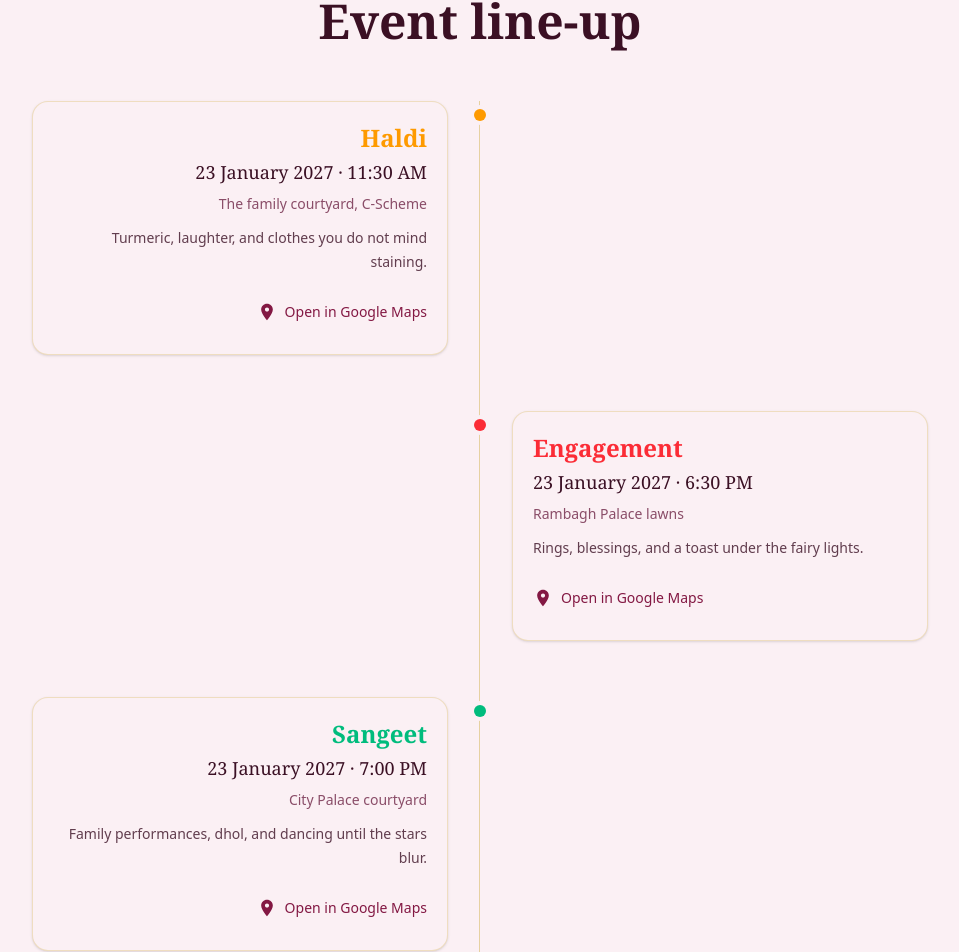
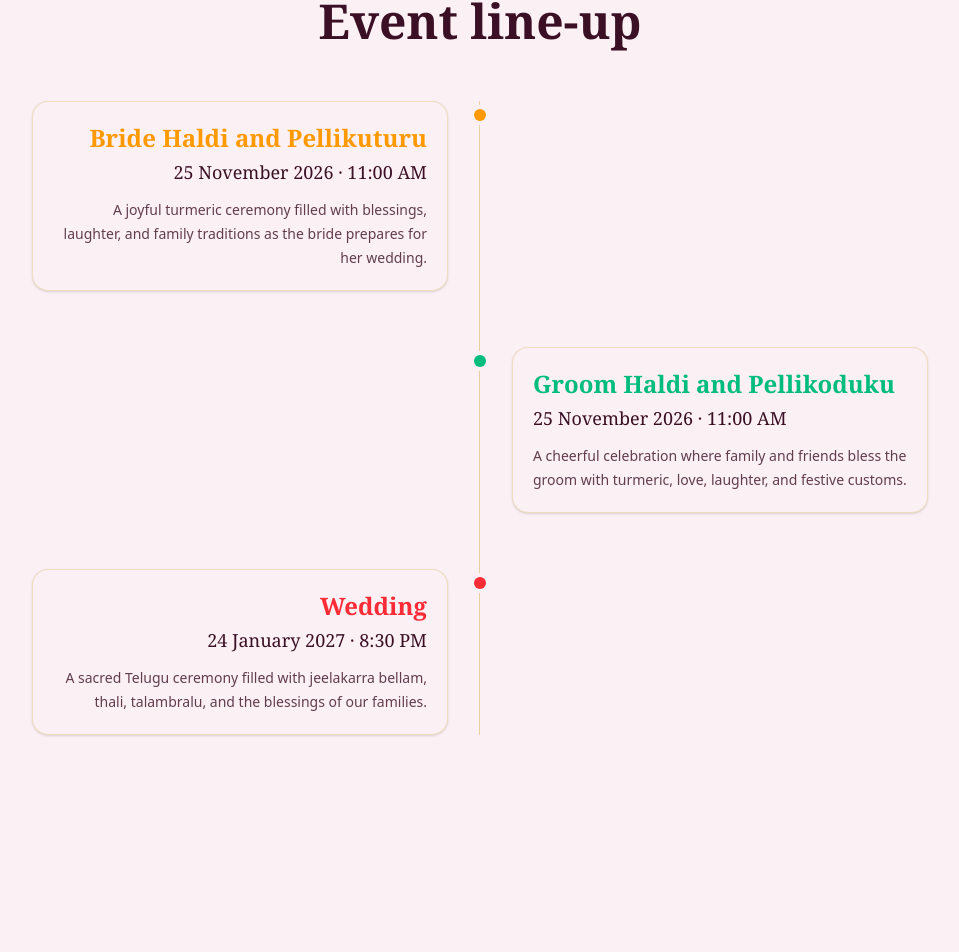
Before and after one commit to puneethjakkula/MP-Wedding-Invite, a React (Vite) app: page / in a window 1280 px wide. Shown: the part 1839-2791 px from the top of the page, without its empty margins (160-1119 px from the left). Built offline with nearby package versions, Linux system fonts and the light colour scheme.

Commit message:
Edit events

```diff
--- a/src/components/Lineup.jsx
+++ b/src/components/Lineup.jsx
@@ -1,6 +1,6 @@
 import { site } from "../data/site.config";
 import { getAccent } from "../lib/accentClasses";
-import { Icon } from "./Icon";
+// import { Icon } from "./Icon";
 
 export function Lineup() {
   const { lineup, events } = site;
@@ -43,6 +43,7 @@ export function Lineup() {
                   </p>
                   <p className="mt-2 text-sm text-muted">{event.venue}</p>
                   <p className="mt-3 text-sm leading-6 text-ink/80">{event.note}</p>
+                  {/*
                   <a
                     href={event.mapsUrl}
                     target="_blank"
@@ -52,6 +53,7 @@ export function Lineup() {
                     <Icon name="place" className="h-5 w-5" />
                     {lineup.mapsLabel}
                   </a>
+                */}
                 </article>
               </li>
             );
--- a/src/data/site.config.js
+++ b/src/data/site.config.js
@@ -60,72 +60,42 @@ export const site = {
   lineup: {
     eyebrow: "The celebrations",
     heading: "Event line-up",
-    mapsLabel: "Open in Google Maps",
+    // mapsLabel: "Open in Google Maps",
   },
   events: [
     {
-      id: "haldi",
-      title: "Haldi",
-      date: "23 January 2027",
-      time: "11:30 AM",
-      venue: "The family courtyard, C-Scheme",
-      note: "Turmeric, laughter, and clothes you do not mind staining.",
+      id: "bride-haldi",
+      title: "Bride Haldi and Pellikuturu",
+      date: "25 November 2026",
+      time: "11:00 AM",
+      // venue: "Bride's Home",
+      note: "A joyful turmeric ceremony filled with blessings, laughter, and family traditions as the bride prepares for her wedding.",
       accent: "marigold",
-      mapsUrl: "https://www.google.com/maps/search/?api=1&query=C-Scheme+Jaipur",
+      // mapsUrl: "https://www.google.com/maps/search/?api=1&query=C-Scheme+Jaipur",
     },
     {
-      id: "engagement",
-      title: "Engagement",
-      date: "23 January 2027",
-      time: "6:30 PM",
-      venue: "Rambagh Palace lawns",
-      note: "Rings, blessings, and a toast under the fairy lights.",
-      accent: "ruby",
-      mapsUrl: "https://www.google.com/maps/search/?api=1&query=Rambagh+Palace+Jaipur",
-    },
-    {
-      id: "sangeet",
-      title: "Sangeet",
-      date: "23 January 2027",
-      time: "7:00 PM",
-      venue: "City Palace courtyard",
-      note: "Family performances, dhol, and dancing until the stars blur.",
+      id: "groom-haldi",
+      title: "Groom Haldi and Pellikoduku",
+      date: "25 November 2026",
+      time: "11:00 AM",
+      // venue: "Groom's Home",
+      note: "A cheerful celebration where family and friends bless the groom with turmeric, love, laughter, and festive customs.",
       accent: "emerald",
-      mapsUrl: "https://www.google.com/maps/search/?api=1&query=City+Palace+Jaipur",
-    },
-    {
-      id: "mangalastaka",
-      title: "Mangal Astaka",
-      date: "24 January 2027",
-      time: "11:30 AM",
-      venue: "Mandap at Rambagh Palace",
-      note: "Sacred chants, heartfelt vows, and the beautiful beginning of forever.",
-      accent: "sapphire",
-      mapsUrl: "https://www.google.com/maps/search/?api=1&query=Rambagh+Palace+Jaipur",
+      // mapsUrl: "https://www.google.com/maps/search/?api=1&query=Rambagh+Palace+Jaipur",
     },
     {
       id: "wedding",
       title: "Wedding",
       date: "24 January 2027",
       time: "8:30 PM",
-      venue: "Mandap at Rambagh Palace",
-      note: "The pheras. Please be seated a little before the muhurat.",
-      accent: "sapphire",
-      mapsUrl: "https://www.google.com/maps/search/?api=1&query=Rambagh+Palace+Jaipur",
-    },
-    {
-      id: "reception",
-      title: "Reception",
-      date: "28 January 2027",
-      time: "8:00 PM",
-      venue: "The grand ballroom, Rambagh Palace",
-      note: "Dinner, stories, and one last whirl on the floor.",
-      accent: "lotus",
-      mapsUrl: "https://www.google.com/maps/search/?api=1&query=Rambagh+Palace+Jaipur",
+      // venue: "Mandap at Rambagh Palace",
+      note: "A sacred Telugu ceremony filled with jeelakarra bellam, thali, talambralu, and the blessings of our families.",
+      accent: "ruby",
+      // mapsUrl: "https://www.google.com/maps/search/?api=1&query=Rambagh+Palace+Jaipur",
     },
   ],
   venue: {
-    eyebrow: "Find us",
+    eyebrow: "Find us on the big day",
     heading: "The wedding venue",
     name: "Sri Raja Rajeshwari Convention",
     addressLines: [
```
